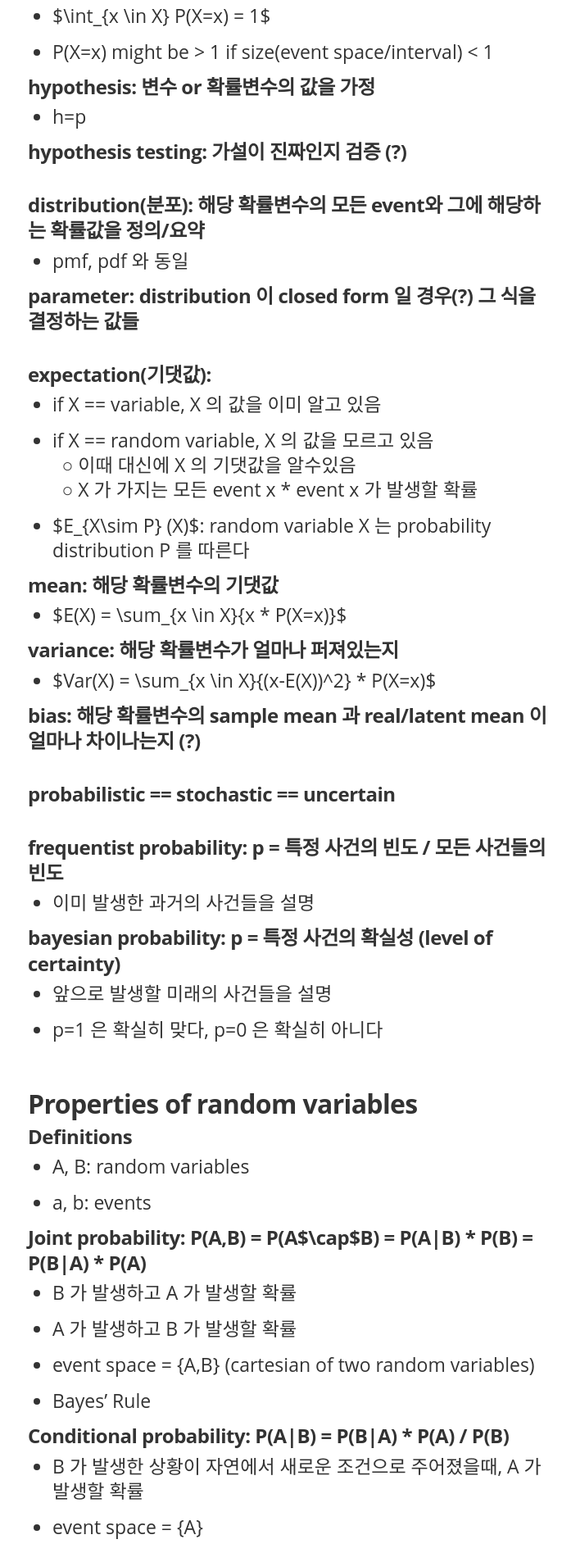
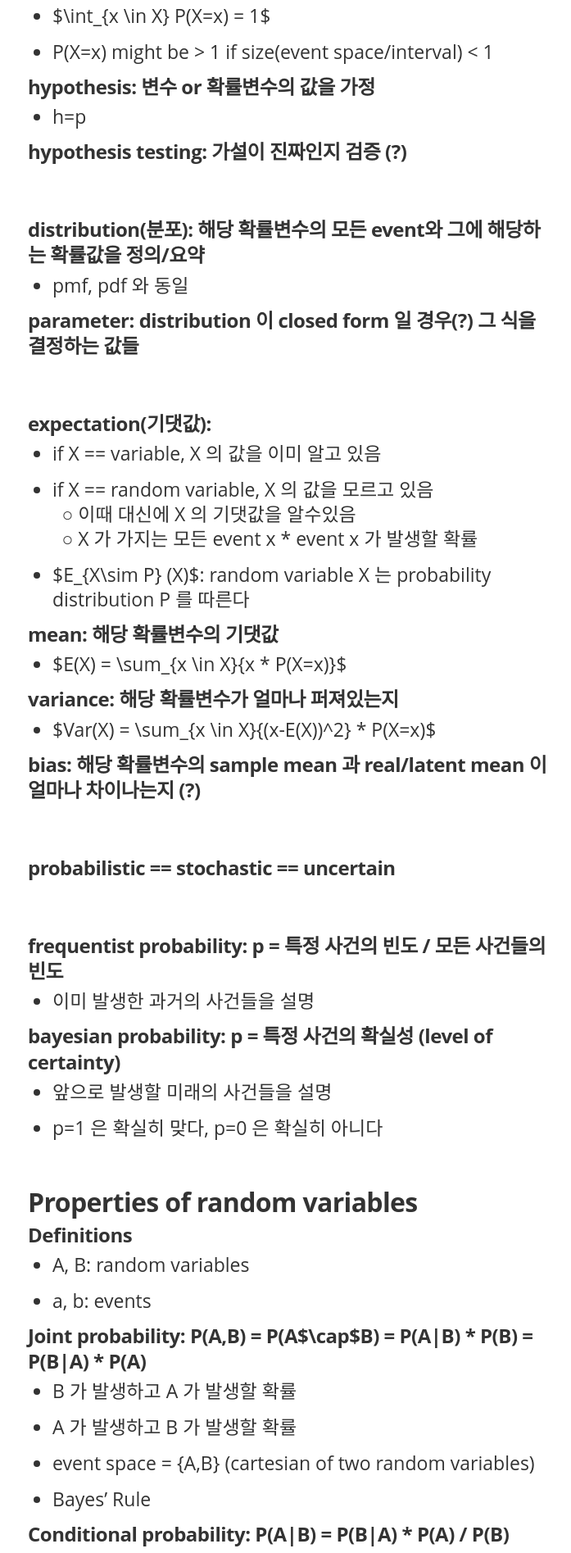
Before and after one commit to minniie/minniie.github.io, a Jekyll site: the page built from _posts/2021-07-27-probability.markdown, in a window 1280 px wide. Shown: the part 3248-5143 px from the top of the page at 82% size, without its empty margins (286-983 px from the left). Built offline with Jekyll 4.4.1, drawn with Linux system fonts in a browser that asks for light colours; nearby versions of some CDN libraries; some web fonts are replaced.

Commit message:
Update main.sass

```diff
--- a/css/main.sass
+++ b/css/main.sass
@@ -387,7 +387,7 @@ body
       font-size: 22px
       line-height: 30px
       margin: 0
-      padding-bottom: 0px
+      padding-bottom: 30px
       color: #666
       -webkit-hyphens: auto
       -moz-hyphens: auto
@@ -444,7 +444,7 @@ body
       margin-bottom: 12px
       padding-top: 2px
       p
-        padding: 0
+        padding: 0 0 golden-ratio(1rem,  1)
     ol li
       list-style-type: decimal
   .bottom-teaser
```
